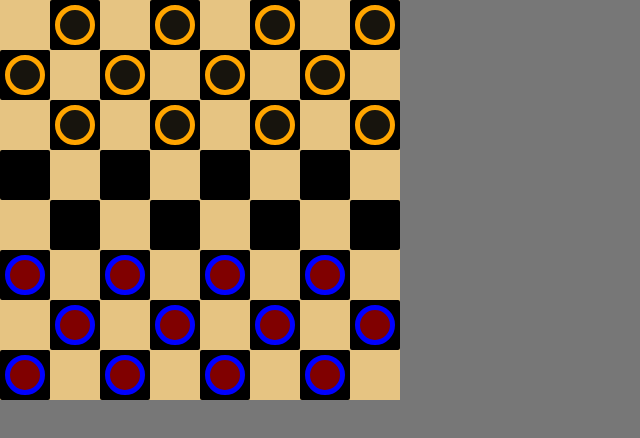
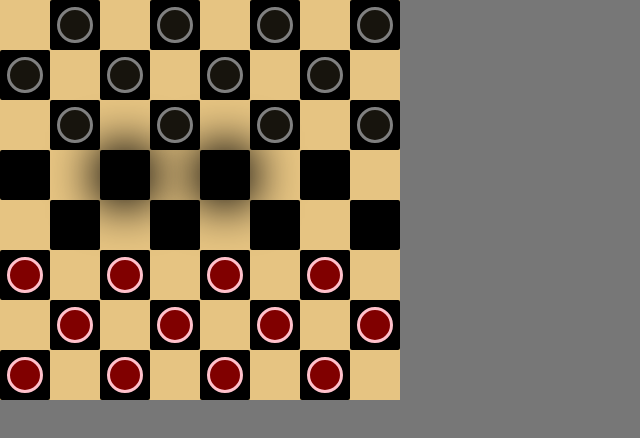
Before and after one commit to Delpire/online-checkers, a website: page checkers.html in a window 1280 px wide. Shown: the whole page, without its empty margins (0-640 px from the left). Drawn offline with Linux system fonts and the light colour scheme.

Commit message:
style changes

```diff
--- a/checkers.html
+++ b/checkers.html
@@ -44,8 +44,8 @@ a1 a2 a3 a4 a5 a6 a7 a8
 <div class='space d 8' id='d8'></div>
 
 <div class='space e 1' id='e1'></div>
-<div class='space e 3' id='e3'></div>
-<div class='space e 5' id='e5'></div>
+<div class='space e 3 availableMove' id='e3'></div>
+<div class='space e 5 availableMove' id='e5'></div>
 <div class='space e 7' id='e7'></div>
 
 <div class='space f 2' id='f2'><div class='piece p2'></div></div>
--- a/style.css
+++ b/style.css
@@ -1,6 +1,9 @@
 html,body {
 	background-color:#777;
 	margin:0;
+}
+html,body,div {
+	cursor:default;
 }
 /*
 h1 h2 h3 h4 h5 h6 h7 h8
@@ -31,72 +34,43 @@ a1 a2 a3 a4 a5 a6 a7 a8
 	z-index:100;
 	background-color:#333;
 }
-.h {
-	top:calc(50px * 0);
+/* availableMove is for spaces that are available moves during drag/drop */
+.availableMove {
+	box-shadow: 0 0 45px 5px black;
 }
-.g {
-	top:calc(50px * 1);
-}
-.f {
-	top:calc(50px * 2);
-}
-.e {
-	top:calc(50px * 3);
-}
-.d {
-	top:calc(50px * 4);
-}
-.c {
-	top:calc(50px * 5);
-}
-.b {
-	top:calc(50px * 6);
-}
-.a {
-	top:calc(50px * 7);
-}
-
-.\31 {
-	left:calc(50px * 0);
-}
-.\32 {
-	left:calc(50px * 1);
-}
-.\33 {
-	left:calc(50px * 2);
-}
-.\34 {
-	left:calc(50px * 3);
-}
-.\35 {
-	left:calc(50px * 4);
-}
-.\36 {
-	left:calc(50px * 5);
-}
-.\37 {
-	left:calc(50px * 6);
-}
-.\38 {
-	left:calc(50px * 7);
-}
-
+/*box-shadow: none|h-shadow v-shadow blur spread color |inset|initial|inherit;*/
 .piece {
-	margin:5px;
+	margin:7px;
 	width:30px;
 	height:30px;
 	border-radius:50%;
-	border-width:5px;
+	border-width:3px;
 	border-style:solid;
+	cursor:pointer;
 }
 .p1 {
 	background-color:#800000;
-	border-color:blue;
+	border-color:pink;
 }
 .p2 {
 	background-color:#17140D;
-	border-color:orange;
+	border-color:gray;
 }
-/*
-box-shadow: none|h-shadow v-shadow blur spread color |inset|initial|inherit;
-*/
+
+.h { top:calc(50px * 0); }
+.g { top:calc(50px * 1); }
+.f { top:calc(50px * 2); }
+.e { top:calc(50px * 3); }
+.d { top:calc(50px * 4); }
+.c { top:calc(50px * 5); }
+.b { top:calc(50px * 6); }
+.a { top:calc(50px * 7); }
+
+.\31 { left:calc(50px * 0); }
+.\32 { left:calc(50px * 1); }
+.\33 { left:calc(50px * 2); }
+.\34 { left:calc(50px * 3); }
+.\35 { left:calc(50px * 4); }
+.\36 { left:calc(50px * 5); }
+.\37 { left:calc(50px * 6); }
+.\38 { left:calc(50px * 7); }
```
